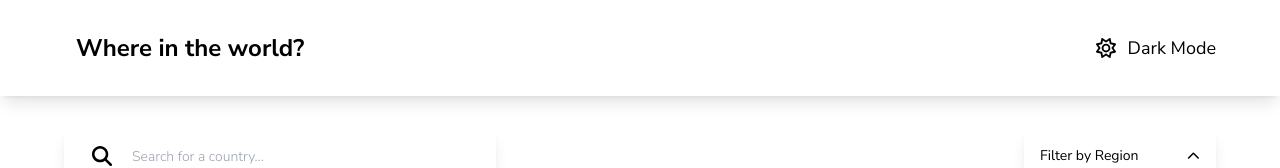
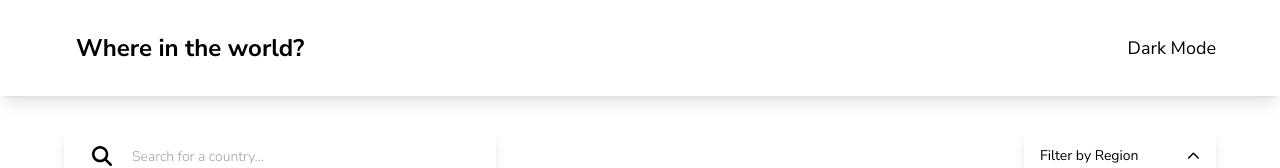
Before and after one commit to MenroMi/html-css-js-3-project-part-4, a React (Vite) app in the folder countries-api/: page / in a window 1280 px wide. Shown: the top 168 px of the page. Built offline with nearby package versions, Linux system fonts and the light colour scheme.

Commit message:
fix: removed tabindex from a and change icons in header

```diff
--- a/countries-api/src/components/Card/Card.tsx
+++ b/countries-api/src/components/Card/Card.tsx
@@ -25,7 +25,6 @@ const Card = ({
       to={`/${name.toLowerCase()}`}
       {...props}
       className="flex flex-col bg-white dark:bg-elems-dark shadow-md rounded-md overflow-hidden hover:shadow-xl dark:hover:shadow-2xl transition cursor-pointer group"
-      tabIndex={1}
     >
       <Box className="h-[15rem] overflow-hidden">
         <img src={flag} alt={name} className="h-full w-full object-cover" />
--- a/countries-api/src/components/Header/Header.tsx
+++ b/countries-api/src/components/Header/Header.tsx
@@ -25,7 +25,7 @@ const Header = ({setIsDarkMode, isDarkMode}: IHeaderProps) => {
         onClick={() => setIsDarkMode(!isDarkMode)}
         className="flex items-center gap-3 p-3 -mr-3 rounded-2xl hover:bg-neutral-100 active:bg-neutral-200 dark:hover:bg-neutral-800 dark:active:bg-neutral-900 transition"
       >
-        {isDarkMode ? <DarkModeIcon /> : <LightModeIcon />}
+        {isDarkMode ? <LightModeIcon /> : <DarkModeIcon />}
         <p className="text-lg hidden sm:block">
           {isDarkMode ? 'Light Mode' : 'Dark Mode'}
         </p>
```
